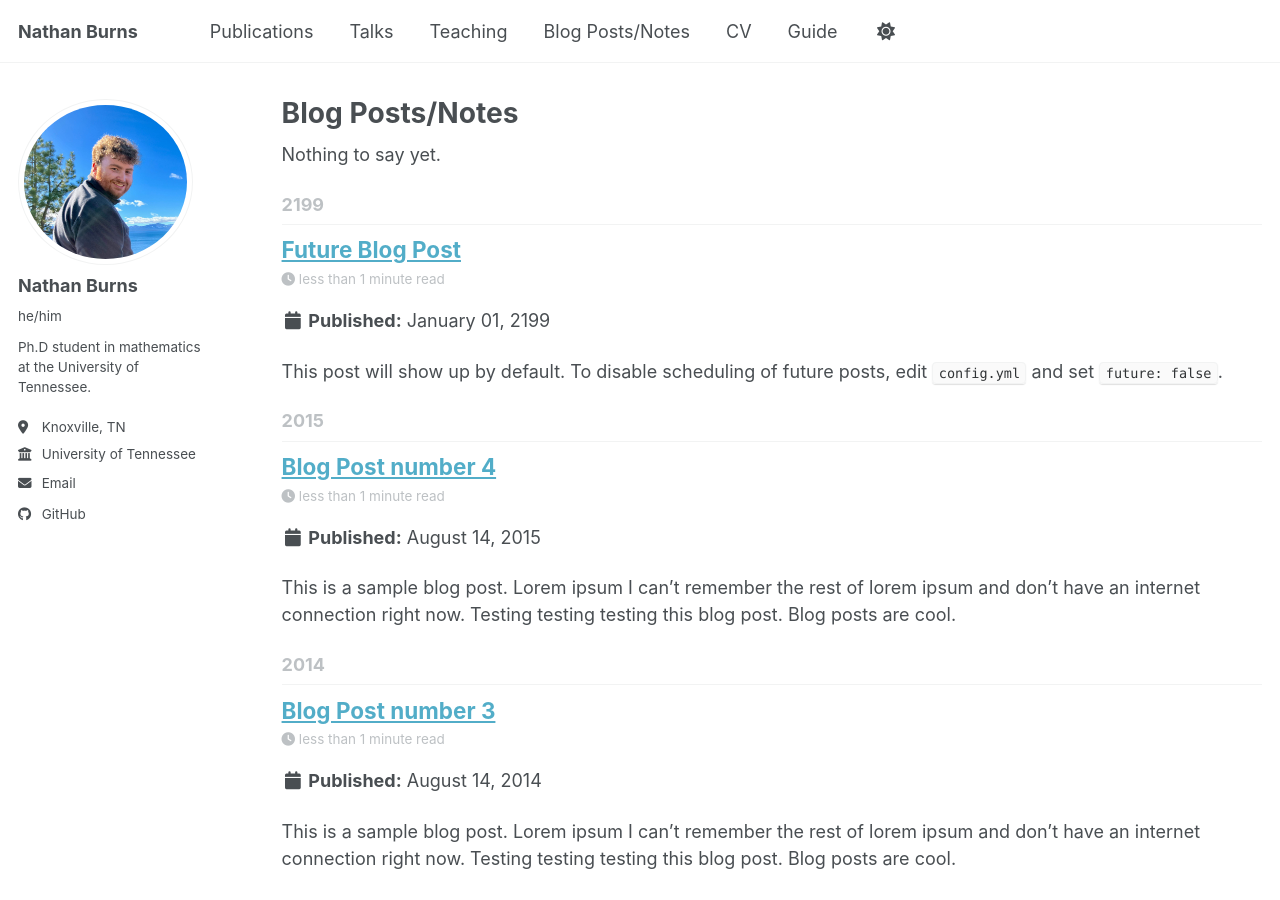
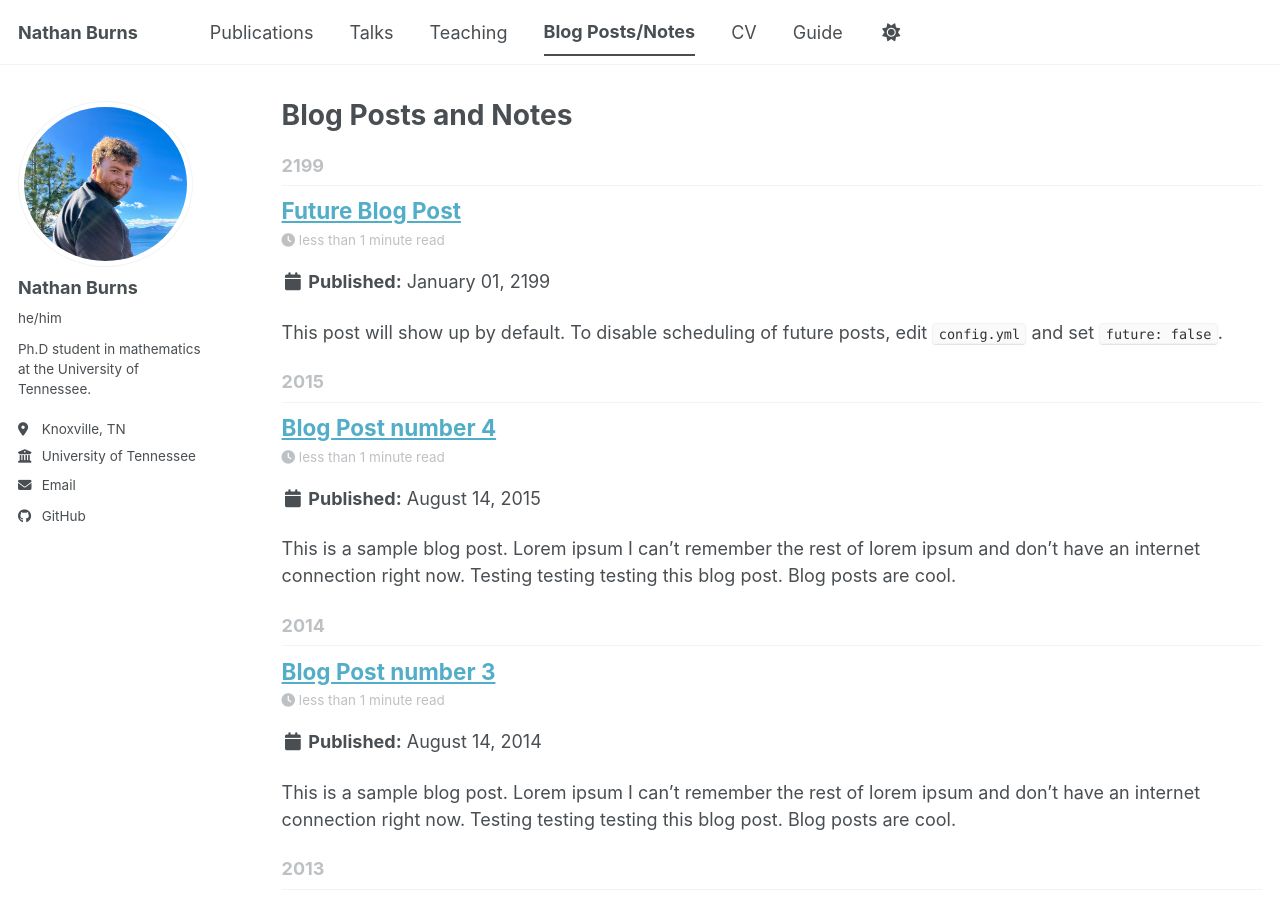
Before and after one commit to nathan-p-burns/nathan-p-burns.github.io, a Jekyll site: the page built from _pages/year-archive.html, in a window 1280 px wide and 900 px high. Built offline with Jekyll 4.4.1, drawn with Linux system fonts in a browser that asks for light colours; a script bundle is joined from its source files by our own code; library files that are not in the unit come from our copies.

Commit message:
Fixed the blog page

```diff
--- a/_pages/year-archive.html
+++ b/_pages/year-archive.html
@@ -1,13 +1,11 @@
 ---
 layout: archive
-permalink: /notes/
-title: "Blog Posts/Notes"
+permalink: /year-archive/
+title: "Blog Posts and Notes"
 author_profile: true
 redirect_from:
   - /wordpress/blog-posts/
 ---
-
-Nothing to say yet.
 
 {% include base_path %}
 {% capture written_year %}'None'{% endcapture %}
```
